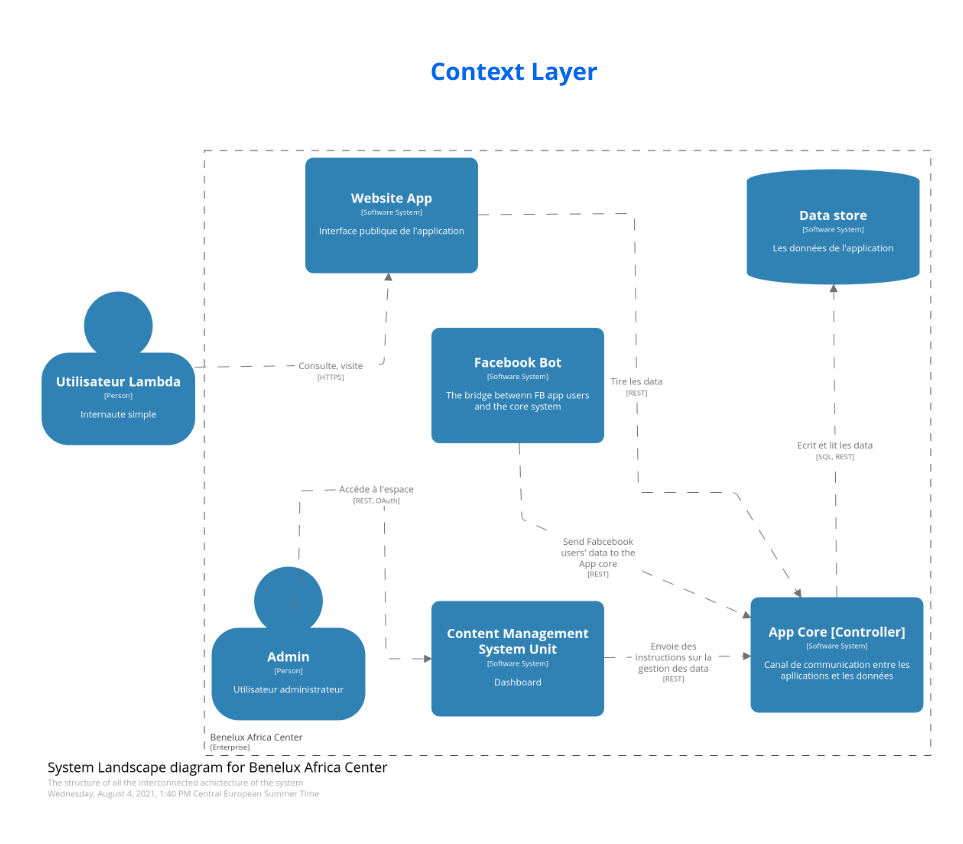
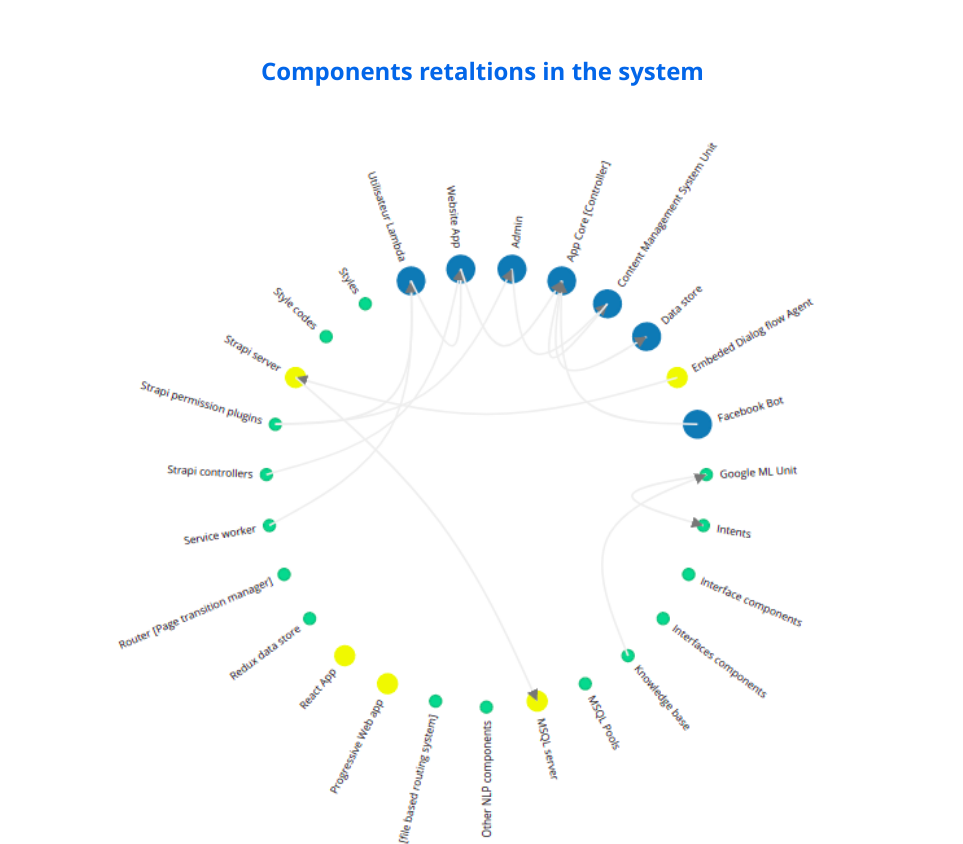
Before and after one commit to CirhuzaZagabe/c4-models-for-software-architectures, a plain HTML site: page index.html in a window 1280 px wide. Shown: the part 646-1490 px from the top of the page, without its empty margins (126-1089 px from the left). Drawn offline with Linux system fonts and the light colour scheme.

Commit message:
Feat: Initialize the project

```diff
--- a/index.html
+++ b/index.html
@@ -33,6 +33,9 @@
     <div class="header">
         <h2>Golbal system architecture of the BAC project</h2>
         <img src="./global_architecture.png" alt="global_architecture">
+
+        <h2>Components retaltions in the system</h2>
+        <img src="./relations.png" alt="relations">
     </div>
     <div class="context">
         <h2>Context Layer</h2>
```
Also changed, not shown: relations.png (added).
